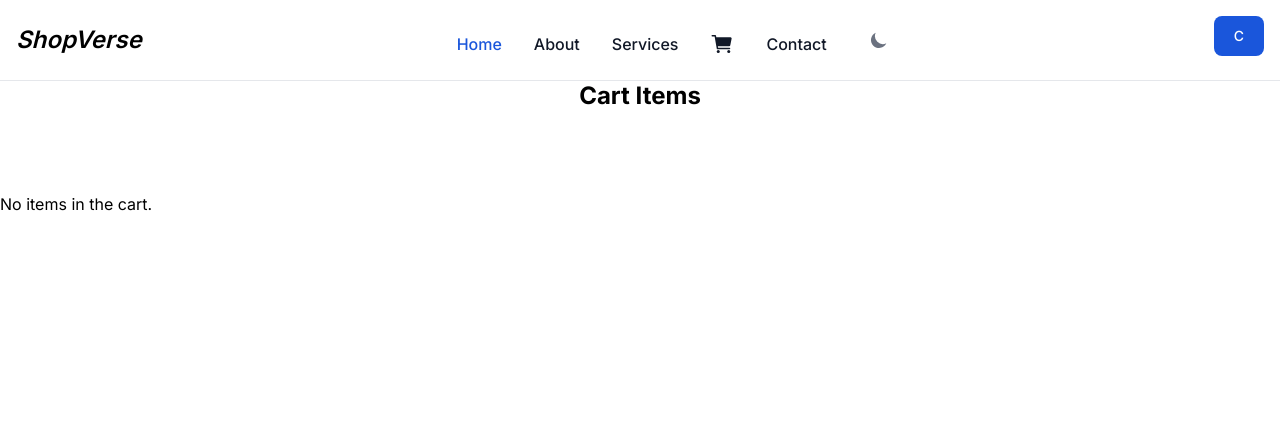
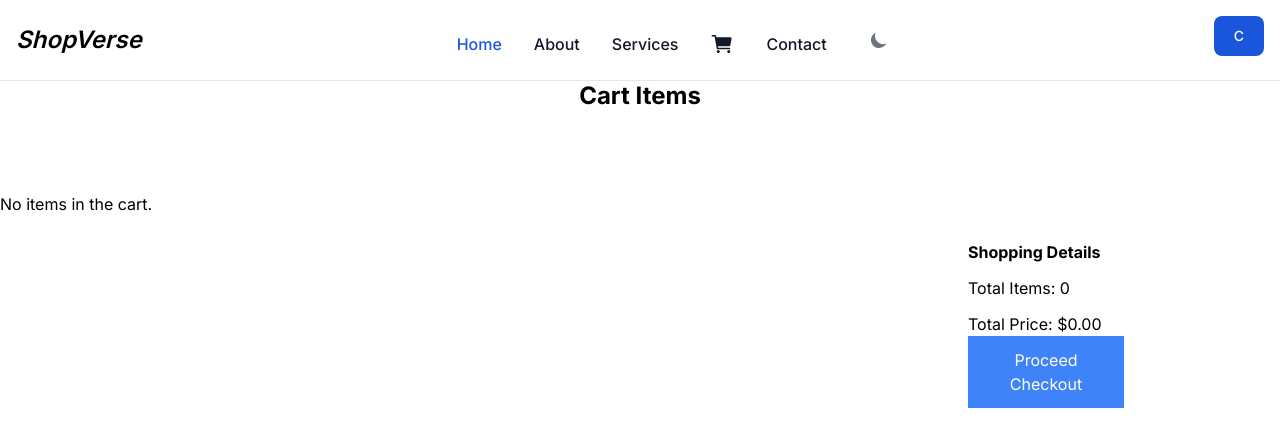
Before and after one commit to patrickiyiakimo/shopverse, a Next.js app: page /cart in a window 1280 px wide. Shown: the top 446 px of the page. Built offline with nearby package versions, Linux system fonts and the light colour scheme.

Commit message:
created the proceed tocart list button, and also added reacttoastify

```diff
--- a/app/cart/page.tsx
+++ b/app/cart/page.tsx
@@ -1,8 +1,8 @@
-"use client"
+"use client";
 
+import Link from "next/link";
 import React, { useEffect, useState } from "react";
 import { MdDelete } from "react-icons/md";
-
 
 interface CartItem {
   id: number;
@@ -21,15 +21,23 @@ const CartPage: React.FC = () => {
   }, []);
 
   const handleCartDelete = (id: number) => {
-     // Filter out the item to be deleted
     const updatedCart = cart.filter((item) => item.id !== id);
-
-     // Update local storage
     localStorage.setItem("cart", JSON.stringify(updatedCart));
-
-     // Update state
     setCart(updatedCart);
   };
+
+  const handleQuantityChange = (id: number, quantity: number) => {
+    const updatedCart = cart.map((item) =>
+      item.id === id ? { ...item, quantity: Math.max(1, quantity) } : item,
+    );
+    localStorage.setItem("cart", JSON.stringify(updatedCart));
+    setCart(updatedCart);
+  };
+
+  const totalPrice = cart.reduce(
+    (total, item) => total + item.price * item.quantity,
+    0,
+  );
 
   return (
     <div className="pt-20">
@@ -37,8 +45,6 @@ const CartPage: React.FC = () => {
       <div className="grid grid-cols-1 gap-4 lg:grid-cols-2">
         {cart.length > 0 ? (
           cart.map((item) => (
-            //    this is the content
-
             <div key={item.id} className="rounded p-4">
               <div className="relative overflow-x-auto shadow-md sm:rounded-lg">
                 <table className="w-full text-left text-sm text-gray-500 dark:text-white rtl:text-right">
@@ -64,13 +70,11 @@ const CartPage: React.FC = () => {
                   <tbody>
                     <tr className="border-b bg-white hover:bg-gray-50 dark:border-gray-700 dark:bg-gray-800 dark:hover:bg-gray-600">
                       <td className="px-6 py-4 font-semibold text-gray-900 dark:text-white">
-                        <td className="p-4">
                         <img
                           src={item.image}
                           alt={item.name}
                           className="size-10 max-h-full max-w-full rounded-full md:size-32 md:w-32 lg:size-16"
                         />
-                        </td>
                       </td>
                       <td className="px-6 py-4 text-gray-900 dark:text-white">
                         {item.name}
@@ -128,10 +132,9 @@ const CartPage: React.FC = () => {
                           </svg>
                         </button>
                       </div>
-
-                      <td className="px-6 py-4 font-semibold text-gray-900 dark:text-white">
+                      <td className="dark:text -white px-6 py-4 font-semibold text-gray-900 dark:text-white">
                         <p className="text-lg font-bold">
-                          ${item.price.toFixed(2)}
+                          ${(item.price * item.quantity).toFixed(2)}
                         </p>
                       </td>
                       <td className="px-6 py-4">
@@ -151,6 +154,21 @@ const CartPage: React.FC = () => {
         ) : (
           <p>No items in the cart.</p>
         )}
+        <section className="my-12 ml-10 flex flex-col items-start justify-between md:ml-20 md:flex-row lg:ml-80">
+          <div className="space-y-3 md:w-1/2">
+            <h3 className="font-bold">Shopping Details</h3>
+            <p>
+              Total Items:{" "}
+              {cart.reduce((total, item) => total + item.quantity, 0)}
+            </p>
+            <p>Total Price: ${totalPrice.toFixed(2)}</p>
+            <Link href="checkout">
+              <button className="btn bg-blue-500 px-3 py-3 text-white">
+                Proceed Checkout
+              </button>
+            </Link>
+          </div>
+        </section>
       </div>
     </div>
   );
--- a/app/page.tsx
+++ b/app/page.tsx
@@ -1,12 +1,13 @@
 import BestSellingProducts from "@/components/BestSellingProducts";
 import Hero from "@/components/Hero";
 import Navbar from "@/components/Navbar";
+import { ToastContainer } from "react-toastify";
 
 
 export default function Home() {
 
   return (
-    <main className="dark:bg-gray-900 bg:text-white">
+    <main className="bg:text-white dark:bg-gray-900">
       <div>
         <Navbar />
       </div>
@@ -16,6 +17,7 @@ export default function Home() {
       <div>
         <BestSellingProducts />
       </div>
+      <ToastContainer />
     </main>
   );
 }
--- a/components/BestSellingProducts.tsx
+++ b/components/BestSellingProducts.tsx
@@ -1,170 +1,8 @@
-// "use client";
-
-// import React, { useEffect, useState } from "react";
-
-// interface Product {
-//   id: number;
-//   name: string;
-//   description: string;
-//   image: string;
-//   price: number;
-// }
-
-// interface CartItem {
-//   id: number;
-//   image: string;
-//   name: string;
-//   price: number;
-//   quantity: number;
-// }
-
-// const fetchProducts = async (): Promise<Product[]> => {
-//   try {
-//     const response = await fetch("/skincare.json");
-//     if (!response.ok) {
-//       throw new Error("Network response was not ok");
-//     }
-//     const data: Product[] = await response.json();
-//     return data;
-//   } catch (error) {
-//     console.error("Failed to fetch:", error);
-//     return [];
-//   }
-// };
-
-// const BestSellingProducts: React.FC = () => {
-//   const [products, setProducts] = useState<Product[]>([]);
-//   const [cart, setCart] = useState<CartItem[]>([]);
-//   const [showToast, setShowToast] = useState(false);
-
-//   useEffect(() => {
-//     const getProducts = async () => {
-//       const fetchedProducts = await fetchProducts();
-//       setProducts(fetchedProducts);
-//     };
-
-//     getProducts();
-
-//     // Load cart items from local storage
-//     const storedCart = JSON.parse(localStorage.getItem("cart") || "[]");
-//     setCart(storedCart);
-//   }, []);
-
-//   const handleCartClick = (product: Product) => {
-//     const existingCartItem = cart.find((item) => item.id === product.id);
-//     if (existingCartItem) {
-//       // Optionally show a message that the item is already in the cart
-//     } else {
-//       const newCartItem: CartItem = {
-//         id: product.id,
-//         image: product.image,
-//         name: product.name,
-//         price: product.price,
-//         quantity: 1,
-//       };
-//       const updatedCart = [...cart, newCartItem];
-//       setCart(updatedCart);
-//       localStorage.setItem("cart", JSON.stringify(updatedCart));
-//       setShowToast(true);
-//     }
-//   };
-
-//   return (
-//     <div className="pt-20 lg:pt-32">
-//       {showToast && (
-//         <div
-//           className="mb-4 flex w-full max-w-xs items-center rounded-lg bg-white p-4 text-gray-500 shadow dark:bg-gray-800 dark:text-gray-400"
-//           role="alert"
-//         >
-//           <div className="inline-flex h-8 w-8 flex-shrink-0 items-center justify-center rounded-lg bg-green-100 text-green-500 dark:bg-green-800 dark:text-green-200">
-//             <svg
-//               className="h-5 w-5"
-//               xmlns="http://www.w3.org/2000/svg"
-//               fill="currentColor"
-//               viewBox="0 0 20 20"
-//             >
-//               <path d="M10 .5a9.5 9.5 0 1 0 9.5 9.5A9.51 9.51 0 0 0 10 .5Zm3.707 8.207-4 4a1 1 0 0 1-1.414 0l-2-2a1 1 0 0 1 1.414-1.414L9 10.586l3.293-3.293a1 1 0 0 1 1.414 1.414Z" />
-//             </svg>
-//           </div>
-//           <div className="ml-3 text-sm font-normal">Item added to cart.</div>
-//           <button
-//             type="button"
-//             onClick={() => setShowToast(true)}
-//             className="ml-auto rounded-lg bg-white p-1.5 text-gray-400 hover:bg-gray-100"
-//           >
-//             <svg
-//               className="xmlns= h-3 w-3"
-//               // http:fill="none" //www.w3.org/2000/svg"
-//               viewBox="0 0 14 14"
-//             >
-//               <path
-//                 stroke="currentColor"
-//                 strokeWidth="2"
-//                 strokeLinecap="round"
-//                 d="M1 1l6 6m0 0l6 6M7 7l6-6m-6 6l-6-6"
-//               />
-//             </svg>
-//           </button>
-//         </div>
-//       )}
-//       <h1 className="pb-20 text-center text-2xl md:text-4xl lg:text-6xl font-bold">
-//         Best Selling Products
-//       </h1>
-//       <section className="mb-20 ml-20 items-center justify-center sm:ml-24 md:ml-40 lg:ml-5 lg:flex">
-//            <input
-//              type="text"
-//              placeholder="search by description"
-//              className="mb-4 mr-5 border-2 border-gray-300 bg-gray-200 py-4 placeholder:text-gray-900 md:mb-0 md:mr-20"
-//            />
-//            <input
-//              type="text"
-//              placeholder="search by name"
-//              className="border-2 border-gray-300 bg-gray-200 py-4 placeholder:text-gray-900"
-//            />
-//          </section>
-//       <div className="grid w-full grid-cols-1 gap-4 rounded-lg border border-gray-200 bg-white shadow dark:border-gray-900 dark:bg-gray-800 md:grid-cols-2 lg:grid-cols-3">
-//         {products.map((product) => (
-//           <div key={product.id} className="rounded border p-4">
-//             <img
-//               src={product.image}
-//               alt={product.name}
-//               className="mb-4 h-auto max-h-60 w-full rounded"
-//             />
-//             <h5 className="text-xl font-semibold">{product.name}</h5>
-//             <p>{product.description}</p>
-//             <div className="flex items-center justify-between">
-//               <span className="text-3xl font-bold">
-//                 ${product.price.toFixed(2)}
-//               </span>
-//               <button
-//                 onClick={() => handleCartClick(product)}
-//                 className="rounded bg-blue-700 px-5 py-2 text-white hover:bg-blue-800"
-//               >
-//                 Add to cart
-//               </button>
-//             </div>
-//           </div>
-//         ))}
-//       </div>
-//     </div>
-//   );
-// };
-
-// export default BestSellingProducts;
-
-
-
-
-
-
-
-
-
-
-
 "use client"
 
+import Link from "next/link";
 import React, { useEffect, useState } from "react";
+import { toast } from "react-toastify";
 
 interface Product {
   id: number;
@@ -214,10 +52,24 @@ const BestSellingProducts: React.FC = () => {
     setCart(storedCart);
   }, []);
 
+  const totalPrice = cart.reduce(
+    (total, item) => total + item.price * item.quantity,
+    0,
+  );
+
   const handleCartClick = (product: Product) => {
     const existingCartItem = cart.find((item) => item.id === product.id);
     if (existingCartItem) {
-      // Optionally show a message that the item is already in the cart
+      toast.info(`${product.name} is already in the cart`, {
+        position: "top-right",
+        autoClose: 5000,
+        hideProgressBar: false,
+        closeOnClick: true,
+        pauseOnHover: true,
+        draggable: true,
+        progress: undefined,
+        theme: "light",
+      });
     } else {
       const newCartItem: CartItem = {
         id: product.id,
@@ -229,12 +81,16 @@ const BestSellingProducts: React.FC = () => {
       const updatedCart = [...cart, newCartItem];
       setCart(updatedCart);
       localStorage.setItem("cart", JSON.stringify(updatedCart));
-      setShowToast(true);
-
-      // Hide the toast after 3 seconds
-      setTimeout(() => {
-        setShowToast(false);
-      }, 3000);
+      toast.success(`${product.name} added to cart`, {
+        position: "top-right",
+        autoClose: 5000,
+        hideProgressBar: false,
+        closeOnClick: true,
+        pauseOnHover: true,
+        draggable: true,
+        progress: undefined,
+        theme: "light",
+      });
     }
   };
 
@@ -289,7 +145,10 @@ const BestSellingProducts: React.FC = () => {
       </section>
       <div className="grid w-full grid-cols-1 gap-4 rounded-lg  border-gray-200 bg-white shadow dark:bg-gray-900 md:grid-cols-2 lg:grid-cols-3">
         {products.map((product) => (
-          <div key={product.id} className="rounded border dark:border-gray-600 p-4">
+          <div
+            key={product.id}
+            className="rounded border p-4 dark:border-gray-600"
+          >
             <img
               src={product.image}
               alt={product.name}
--- a/package.json
+++ b/package.json
@@ -15,7 +15,8 @@
     "next": "14.1.3",
     "react": "^18",
     "react-dom": "^18",
-    "react-icons": "^5.3.0"
+    "react-icons": "^5.3.0",
+    "react-toastify": "^10.0.6"
   },
   "devDependencies": {
     "@types/node": "^20",
```
Also changed, not shown: 1 other file (tests, documents, lock files or other folders). Lines whose indentation alone changed are shown as unchanged.
